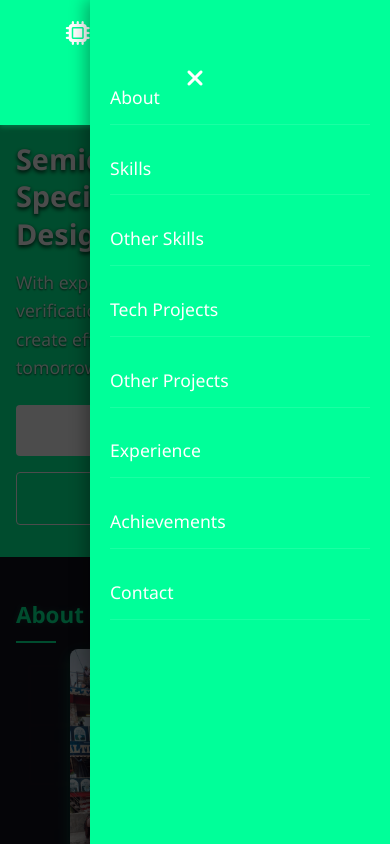
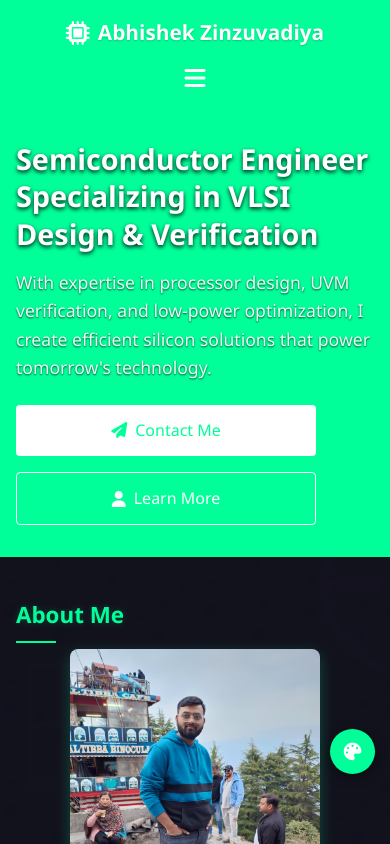
Before and after one commit to abhishek692001/ZinzuvadiyaAbhishek, a plain HTML site: page index.html in a window 390 px wide. Both pictures are taken after a click on the button 195 px from the left and 79 px from the top of the page. Shown: the top 844 px of the page. Drawn offline with Linux system fonts and the light colour scheme.

Commit message:
Try to fix the mobile responsive

```diff
--- a/index.html
+++ b/index.html
@@ -2468,11 +2468,12 @@
                     <i class="fas fa-microchip"></i>
                     <span class="logo-text">Abhishek Zinzuvadiya</span>
                 </div>
-                <button class="mobile-nav-toggle" id="mobileNavToggle">
+                <!-- Make sure this button has proper styling and is visible -->
+                <button class="mobile-nav-toggle" id="mobileNavToggle" style="display: block; z-index: 1001; background: none; border: none; color: white; font-size: 1.5rem; cursor: pointer;">
                     <i class="fas fa-bars"></i>
                 </button>
                 <nav>
-                    <ul id="mainNav">
+                    <ul id="mainNav" style="transition: right 0.3s ease;">
                         <li><a href="#about">About</a></li>
                         <li><a href="#skills">Skills</a></li>
                         <li><a href="#non-technical-skills">Other Skills</a></li>
@@ -3508,5 +3509,44 @@
             };
         });
     </script>
+    <!-- Add this script at the very end of your body tag -->
+    <script>
+        // Immediately executing function for mobile navigation
+        (function() {
+            var mobileNavToggle = document.getElementById('mobileNavToggle');
+            var mainNav = document.getElementById('mainNav');
+            var navOverlay = document.getElementById('navOverlay');
+
+            // Direct click handler with inline function
+            if (mobileNavToggle) {
+                mobileNavToggle.addEventListener('click', function(e) {
+                    e.preventDefault();
+                    console.log('Mobile nav toggle clicked');
+
+                    if (mainNav.classList.contains('active')) {
+                        mainNav.classList.remove('active');
+                        if (navOverlay) navOverlay.classList.remove('active');
+                        document.body.classList.remove('nav-active');
+
+                        var icon = mobileNavToggle.querySelector('i');
+                        if (icon) {
+                            icon.classList.remove('fa-times');
+                            icon.classList.add('fa-bars');
+                        }
+                    } else {
+                        mainNav.classList.add('active');
+                        if (navOverlay) navOverlay.classList.add('active');
+                        document.body.classList.add('nav-active');
+
+                        var icon = mobileNavToggle.querySelector('i');
+                        if (icon) {
+                            icon.classList.remove('fa-bars');
+                            icon.classList.add('fa-times');
+                        }
+                    }
+                });
+            }
+        })();
+    </script>
 </body>
 </html>
```
